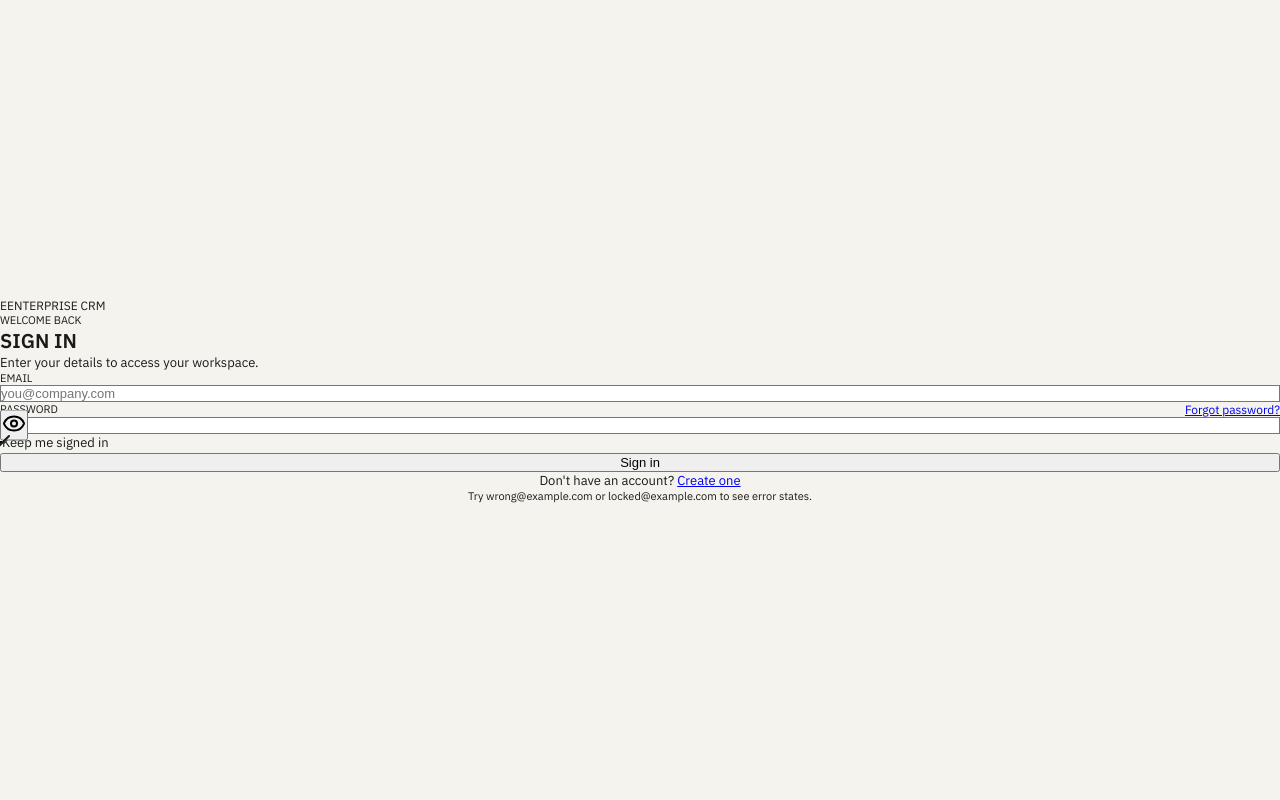
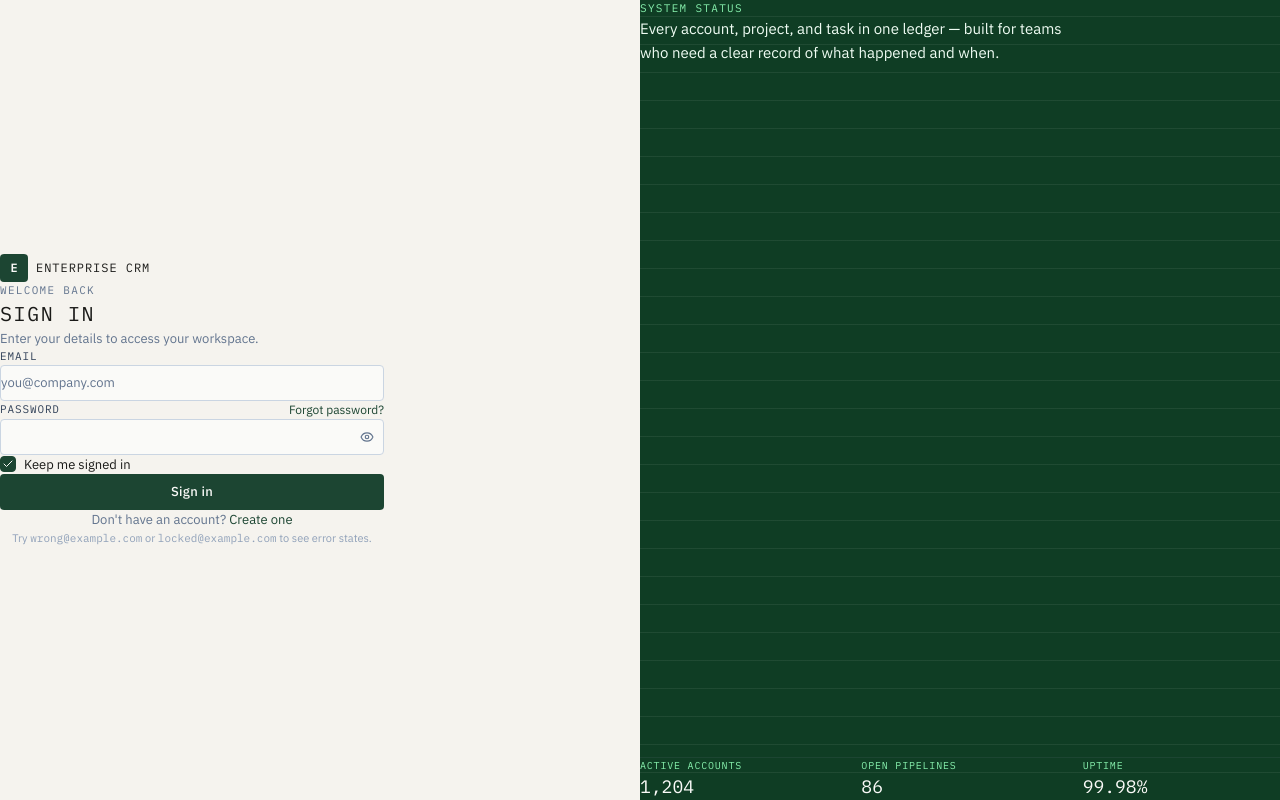
Before and after one commit to markravencanete50-source/jandco-crm-deploy, a Next.js app: page /login in a window 1280 px wide. Built offline with nearby package versions, Linux system fonts and the light colour scheme.

Commit message:
fix: migrate to tailwind v4 css config

```diff
--- a/src/app/globals.css
+++ b/src/app/globals.css
@@ -1,51 +1,41 @@
-@tailwind base;
-@tailwind components;
-@tailwind utilities;
+@import "tailwindcss";
 
+@theme {
+  --color-paper: #FAFAF8;
+  --color-ink: #1A1A18;
+  --color-pine-50: #f0fdf4;
+  --color-pine-100: #dcfce7;
+  --color-pine-200: #bbf7d0;
+  --color-pine-300: #86efac;
+  --color-pine-400: #4ade80;
+  --color-pine-500: #22c55e;
+  --color-pine-600: #16a34a;
+  --color-pine-700: #1C4532;
+  --color-pine-800: #166534;
+  --color-pine-900: #0f3d24;
+  --color-clay: #C8693B;
+  --color-bg: #F5F3EE;
+  --color-surface: #FAFAF8;
+  --color-border: #E5E2DA;
+  --color-text-muted: #6B7280;
 
+  --font-sans: 'IBM Plex Sans', system-ui, sans-serif;
+  --font-mono: 'IBM Plex Mono', 'Courier New', monospace;
 
-:root {
-  --color-bg:         #F5F3EE;
-  --color-surface:    #FAFAF8;
-  --color-ink:        #1A1A18;
-  --color-pine:       #1C4532;
-  --color-clay:       #C8693B;
-  --color-text:       #1A1A18;
-  --color-text-muted: #6B7280;
-  --color-border:     #E5E2DA;
-  --font-sans:        'IBM Plex Sans', system-ui, sans-serif;
-  --font-mono:        'IBM Plex Mono', 'Courier New', monospace;
-}
-
-.dark {
-  --color-bg:         #0E1116;
-  --color-surface:    #131820;
-  --color-ink:        #0E1116;
-  --color-pine:       #2D6A4F;
-  --color-clay:       #C8693B;
-  --color-text:       #F7F7F5;
-  --color-text-muted: #6B7280;
-  --color-border:     #1f2937;
+  --tracking-wide2: 0.08em;
+  --tracking-wide3: 0.12em;
 }
 
 *, *::before, *::after { box-sizing: border-box; margin: 0; padding: 0; }
-
 html {
   font-family: var(--font-sans);
   background-color: var(--color-bg);
-  color: var(--color-text);
+  color: var(--color-ink);
   -webkit-font-smoothing: antialiased;
 }
-
 body { min-height: 100dvh; }
-
 ::-webkit-scrollbar { width: 6px; height: 6px; }
 ::-webkit-scrollbar-track { background: transparent; }
 ::-webkit-scrollbar-thumb { background: var(--color-border); border-radius: 0; }
 ::-webkit-scrollbar-thumb:hover { background: var(--color-text-muted); }
-
-:focus-visible { outline: 1.5px solid var(--color-pine); outline-offset: 2px; }
-
-@media (prefers-reduced-motion: reduce) {
-  *, *::before, *::after { animation-duration: 0.01ms !important; transition-duration: 0.01ms !important; }
-}
+:focus-visible { outline: 1.5px solid var(--color-pine-700); outline-offset: 2px; }
```
